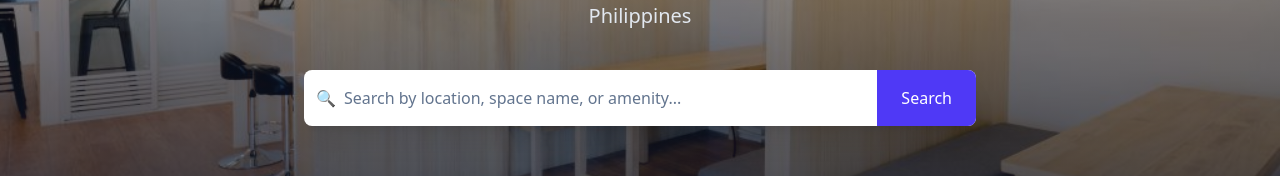
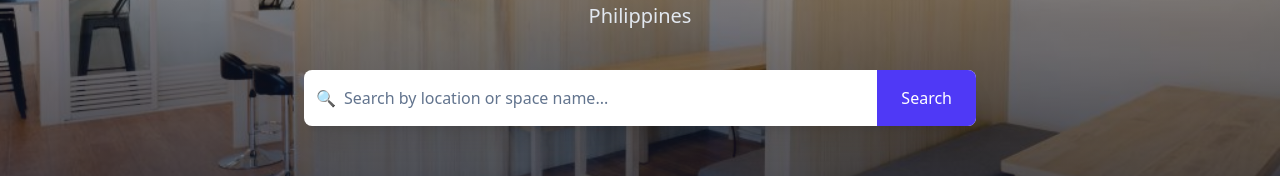
Before and after one commit to luisantonioj/midterm-project, a React (Vite) app: page / in a window 1280 px wide. Shown: the part 422-598 px from the top of the page. Built offline with nearby package versions, Linux system fonts and the light colour scheme.

Commit message:
change search bar placeholder

```diff
--- a/src/components/Home/SearchBar.jsx
+++ b/src/components/Home/SearchBar.jsx
@@ -30,7 +30,7 @@ export default function SearchBar({ query, setQuery, onSearch }) {
             <input
               value={query}
               onChange={(e) => setQuery(e.target.value)}
-              placeholder="Search by location, space name, or amenity..."
+              placeholder="Search by location or space name..."
               className="block w-full pl-10 pr-3 py-4 border-0 text-slate-900 placeholder-slate-500 focus:outline-none"
             />
           </div>
```
